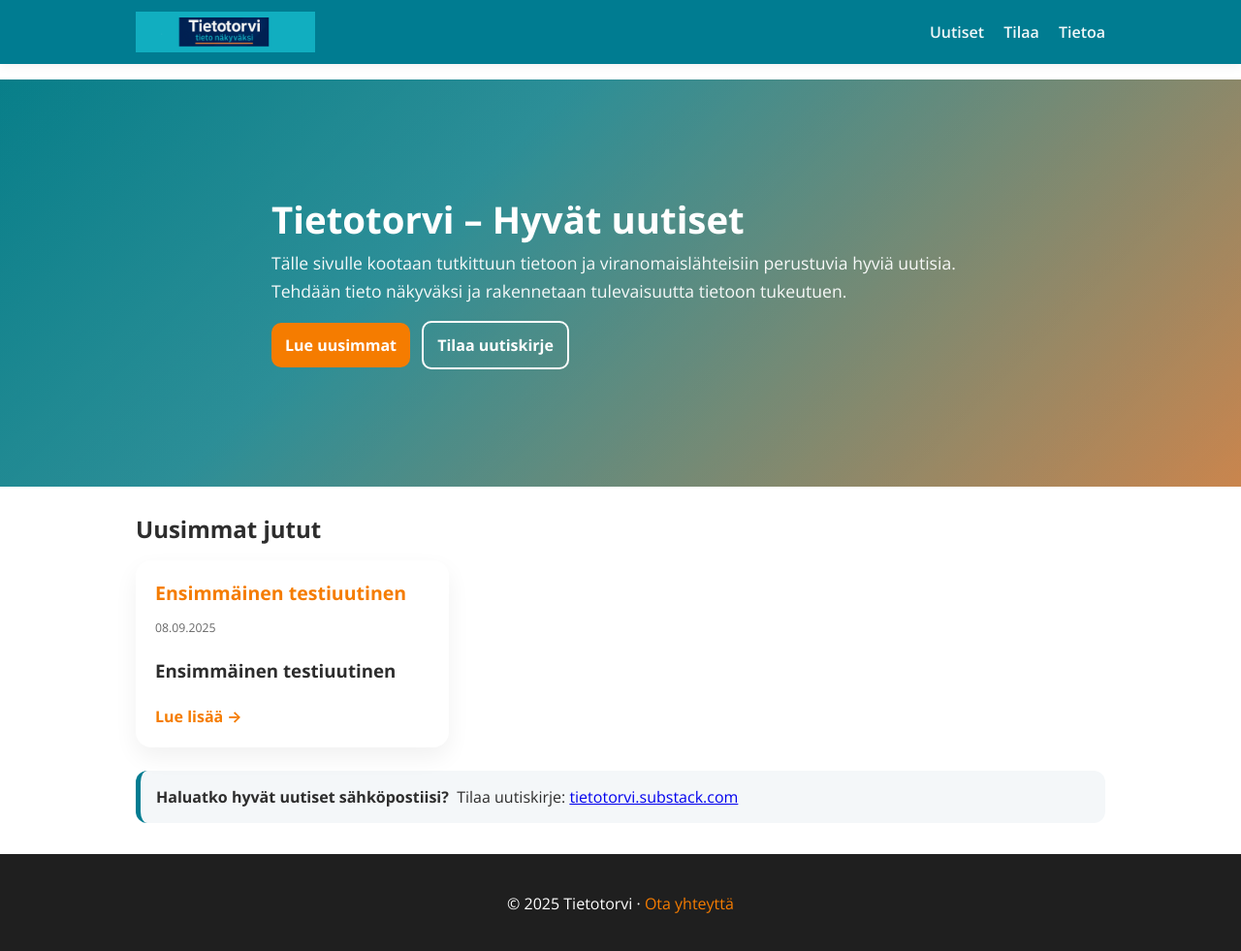
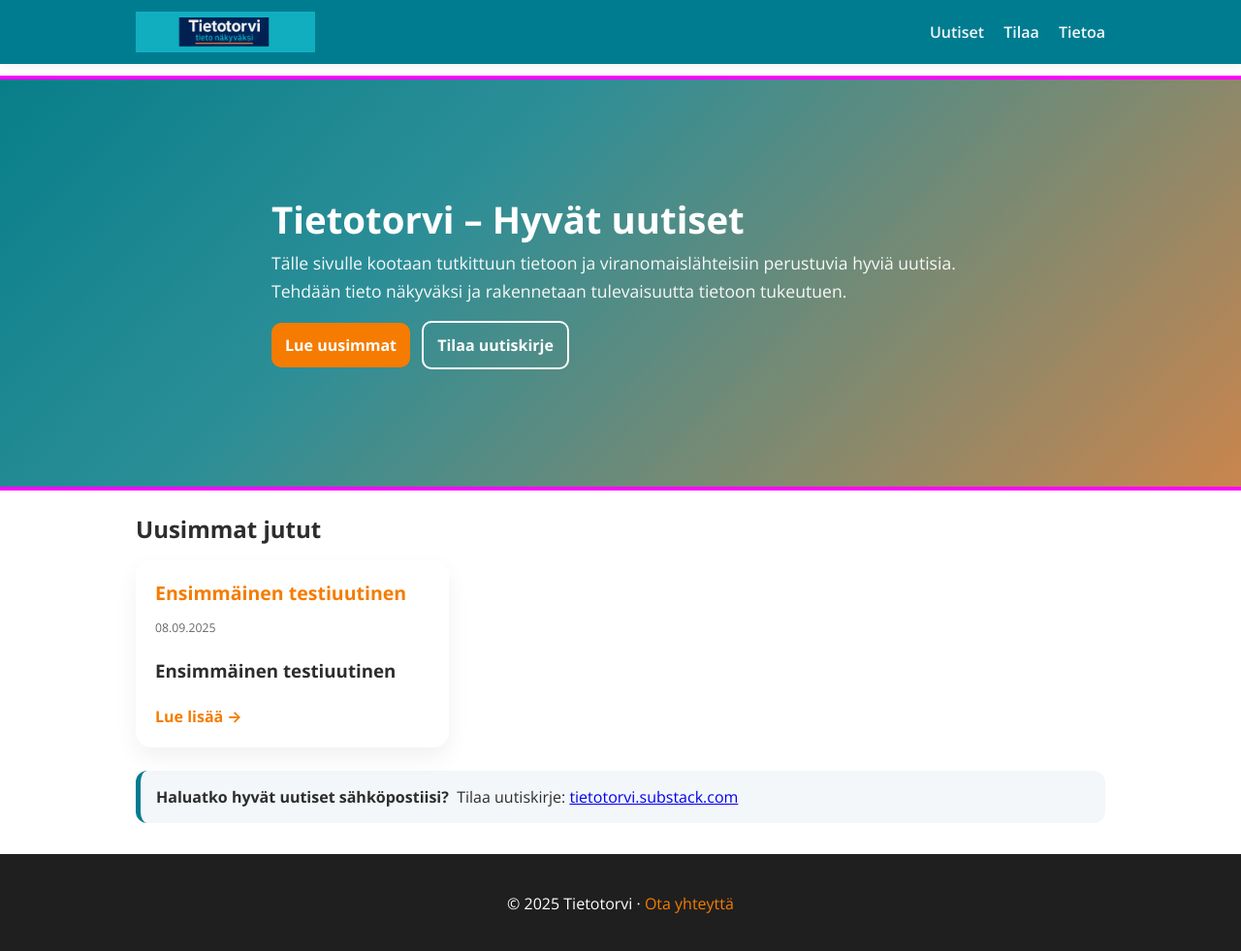
Before and after one commit to JarkkoKV/tietotorvi-site, a Jekyll site: the page built from index.md, in a window 1280 px wide and 984 px high. Shown: the top 981 px of the window at 97% size. Built offline with Jekyll 4.4.1, drawn with Linux system fonts in a browser that asks for light colours.

Commit message:
debug: lisää outline hero--with-illustration -luokkaan (väliaikainen)

```diff
--- a/assets/style.css
+++ b/assets/style.css
@@ -128,6 +128,7 @@ html,body{
   background-repeat: no-repeat, no-repeat, no-repeat;
   background-position: center center, center center, right 3% bottom;
   background-size: cover, cover, min(42vw, 520px) auto; /* torven koko */
+  outline: 4px solid magenta;
 }
 
 /* Mobiilissa torvi pois, pelkkä gradientti + voimakkaampi overlay */
```
